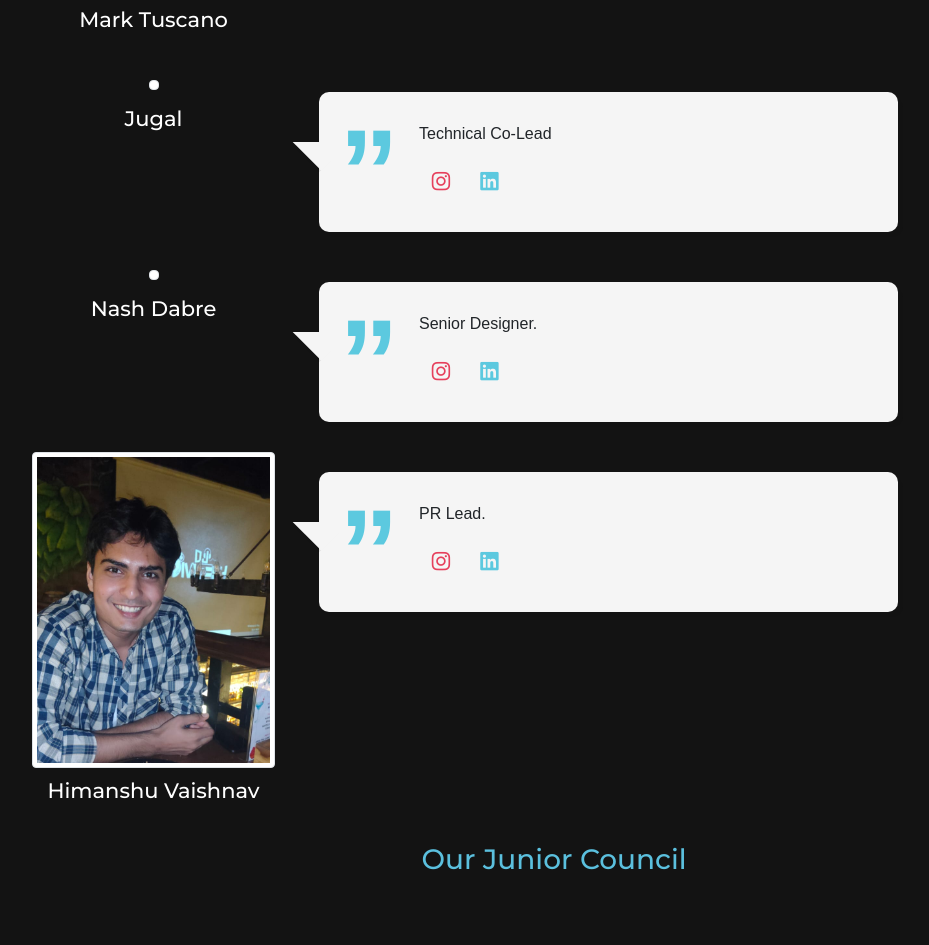
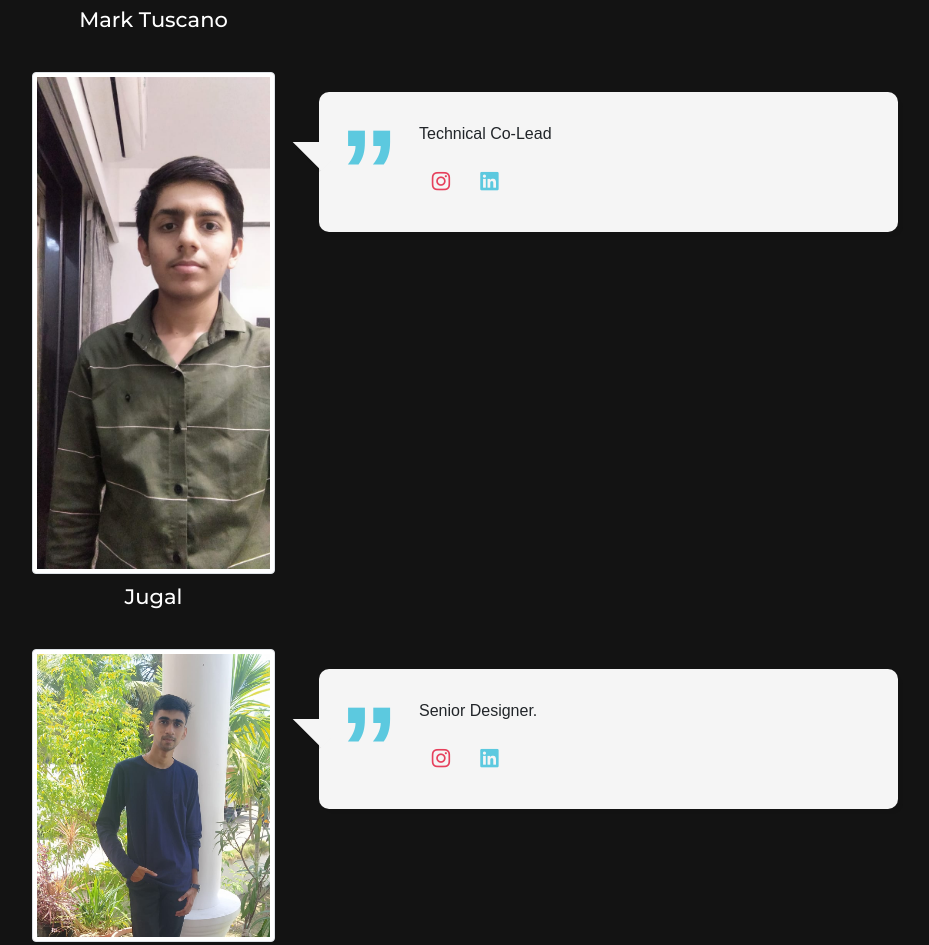
Before and after one commit to Mark-tus/GDA-CRCE, a plain HTML site: page team.html in a window 1280 px wide. Shown: the part 2262-3207 px from the top of the page, without its empty margins (86-1015 px from the left). Drawn offline with nearby package versions, Linux system fonts and the light colour scheme.

Commit message:
Update team.html
updated member image

```diff
--- a/team.html
+++ b/team.html
@@ -183,7 +183,7 @@
 
             <div class="row member-content">
 				<div class="col-sm-3 col-sm-offset-1 member-thumb">
-					<img class="img-responsive img-center img-thumbnail img-circle" src="/members/.jpg" alt="">
+					<img class="img-responsive img-center img-thumbnail img-circle" src="/members/jugal.jpg" alt="">
 					<h4>Jugal</h4>
 					<!-- <p class="title">Technical Co-Lead</p> -->
 				</div>
@@ -202,7 +202,7 @@
 
 			<div class="row member-content">
 				<div class="col-sm-3 col-sm-offset-1 member-thumb">
-					<img class="img-responsive img-center img-thumbnail img-circle" src="/members/.jpg" alt="">
+					<img class="img-responsive img-center img-thumbnail img-circle" src="/members/nash dabre.jpg" alt="">
 					<h4>Nash Dabre</h4>
 					<!-- <p class="title">Senior Designer</p> -->
 				</div>
@@ -294,7 +294,7 @@
 
 			<div class="row member-content">
 				<div class="col-sm-3 col-sm-offset-1 member-thumb">
-					<img class="img-responsive img-center img-thumbnail img-circle" src="/members/ronit naik.jpeg" alt="">
+					<img class="img-responsive img-center img-thumbnail img-circle" src="/members/ronit naik.jpg" alt="">
 					<h4>Ronit Naik</h4>
 					<!-- <p class="title">Junior Animator</p> -->
 				</div>
```
